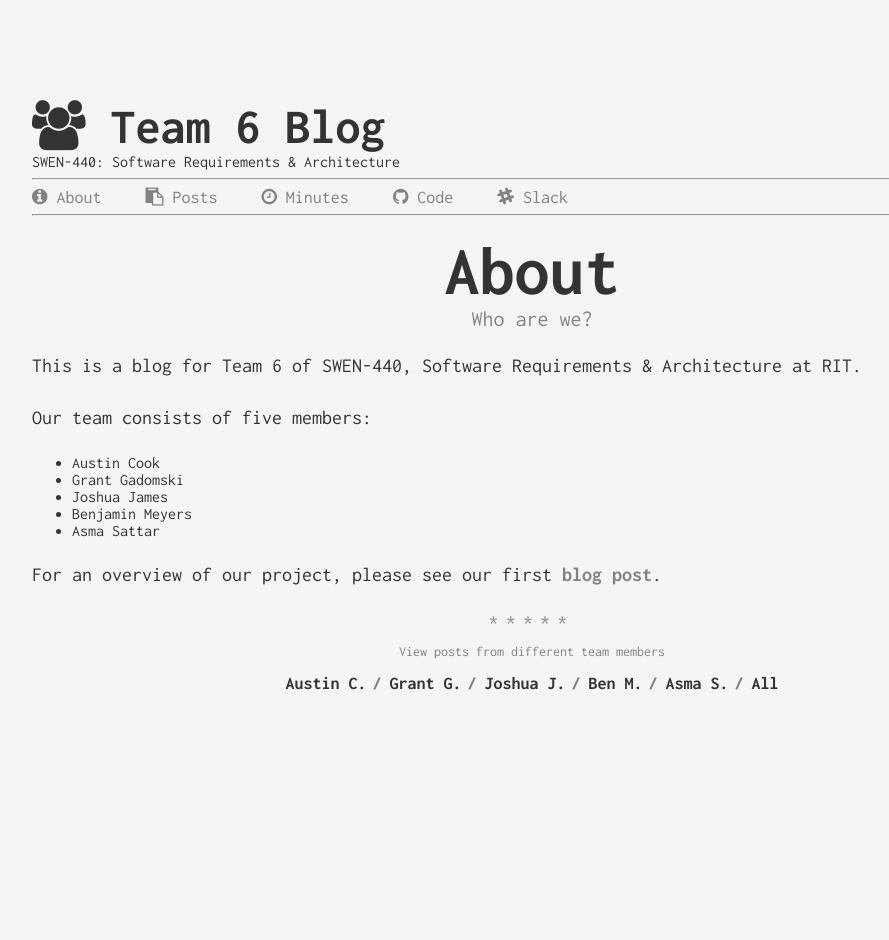
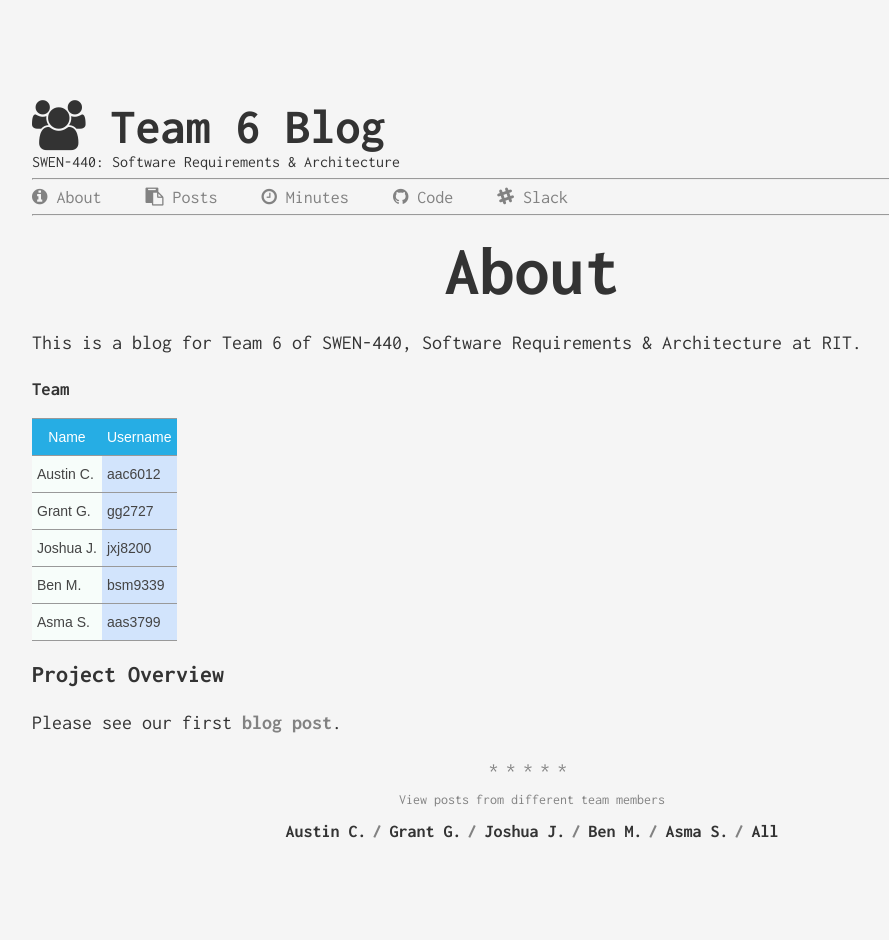
Before and after one commit to swen-440-team-6/swen-440-team-6.github.io, a Jekyll site: the page built from about.md, in a window 1280 px wide. Shown: the whole page, without its empty margins (108-997 px from the left). Built offline with Jekyll 4.4.1, drawn with Linux system fonts in a browser that asks for light colours; before the commit the page ends 900 px from its top, so only the background shows below that.

Commit message:
Updated About

```diff
--- a/about.md
+++ b/about.md
@@ -1,18 +1,48 @@
 ---
 layout: page
 title: About
-subtitle: Who are we?
+subtitle:
 permalink: /about/
 ---
 
 This is a blog for Team 6 of SWEN-440, Software Requirements & Architecture at RIT.
 
-Our team consists of five members:
+### Team
 
-- Austin Cook
-- Grant Gadomski
-- Joshua James
-- Benjamin Meyers
-- Asma Sattar
+<style type="text/css">
+.tg  {border-collapse:collapse;border-spacing:0;border-color:#999;}
+.tg td{font-family:Arial, sans-serif;font-size:14px;padding:10px 5px;border-style:solid;border-width:0px;overflow:hidden;word-break:normal;border-color:#999;color:#444;background-color:#F7FDFA;border-top-width:1px;border-bottom-width:1px;}
+.tg th{font-family:Arial, sans-serif;font-size:14px;font-weight:normal;padding:10px 5px;border-style:solid;border-width:0px;overflow:hidden;word-break:normal;border-color:#999;color:#fff;background-color:#26ADE4;border-top-width:1px;border-bottom-width:1px;}
+.tg .tg-yw4l{vertical-align:top}
+.tg .tg-6k2t{background-color:#D2E4FC;vertical-align:top}
+</style>
+<table class="tg">
+  <tr>
+    <th class="tg-yw4l">Name</th>
+    <th class="tg-yw4l">Username</th>
+  </tr>
+  <tr>
+    <td class="tg-yw4l">Austin C.<br></td>
+    <td class="tg-6k2t">aac6012</td>
+  </tr>
+  <tr>
+    <td class="tg-yw4l">Grant G.</td>
+    <td class="tg-6k2t">gg2727</td>
+  </tr>
+  <tr>
+    <td class="tg-yw4l">Joshua J.</td>
+    <td class="tg-6k2t">jxj8200</td>
+  </tr>
+  <tr>
+    <td class="tg-yw4l">Ben M.</td>
+    <td class="tg-6k2t">bsm9339</td>
+  </tr>
+  <tr>
+    <td class="tg-yw4l">Asma S.</td>
+    <td class="tg-6k2t">aas3799</td>
+  </tr>
+</table>
 
-For an overview of our project, please see our first [blog post](https://swen-440-team-6.github.io/ben/2016/08/29/Week-1-Status.html).
+## Project Overview
+
+Please see our first [blog post](https://swen-440-team-6.github.io/ben/2016/08/29/Week-1-Status.html).
```
